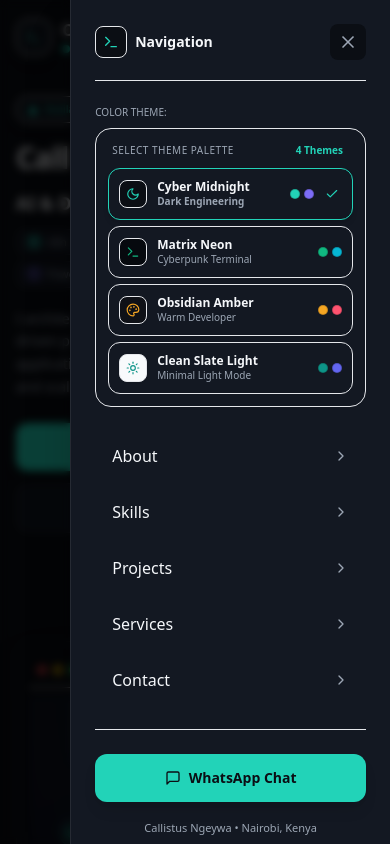
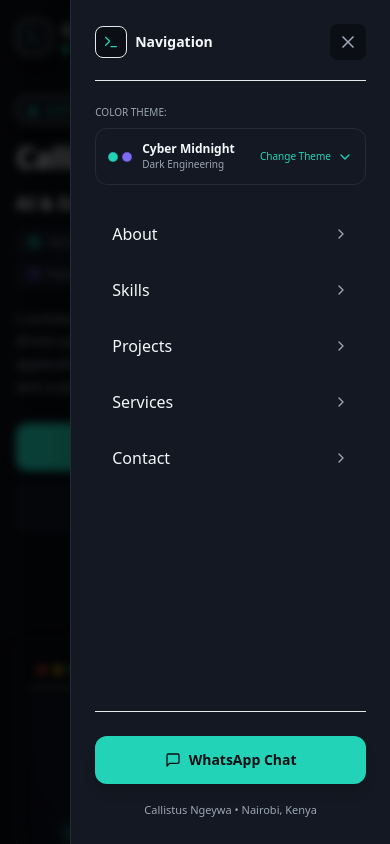
Before and after one commit to Carley505/my-website, a Next.js app: page / in a window 390 px wide. Both pictures are taken after a click on the button "Open Navigation Menu". Shown: the top 844 px of the page. Built offline with nearby package versions, Linux system fonts and the light colour scheme.

Commit message:
Update mobile Theme Toggle to collapsible accordion trigger

```diff
--- a/src/components/ThemeToggle.tsx
+++ b/src/components/ThemeToggle.tsx
@@ -2,7 +2,7 @@
 
 import React, { useState, useEffect } from 'react';
 import { motion, AnimatePresence } from 'framer-motion';
-import { Palette, Check, Moon, Sun, Terminal } from 'lucide-react';
+import { Palette, Check, Moon, Sun, Terminal, ChevronDown } from 'lucide-react';
 
 export type ThemeId = 'cyber-midnight' | 'neon-matrix' | 'obsidian-amber' | 'clean-slate-light';
 
@@ -79,16 +79,57 @@ export const ThemeToggle: React.FC<{ isMobile?: boolean }> = ({ isMobile = false
 
   const activeThemeObj = themeOptions.find((t) => t.id === currentTheme) || themeOptions[0];
 
-  // Mobile Drawer Embedded Layout (Spacious, zero clipping, perfect checkmark alignment)
+  // Mobile Drawer Collapsible Layout (Closed by default, expands on click, spacious layout)
   if (isMobile) {
     return (
-      <div className="w-full space-y-2 bg-brand-bg/40 p-3 rounded-2xl border border-brand-border/80">
-        <div className="flex items-center justify-between px-1 mb-1">
-          <span className="text-[10px] font-mono text-brand-muted uppercase tracking-wider">Select Theme Palette</span>
-          <span className="text-[10px] font-mono text-brand-teal font-bold px-1.5 py-0.5 rounded bg-brand-teal/10">4 Themes</span>
+      <div className="w-full">
+        {/* Trigger Button - Collapsed state */}
+        <button
+          onClick={() => setIsOpen(!isOpen)}
+          className="w-full flex items-center justify-between p-3 rounded-xl bg-brand-bg/60 border border-brand-border hover:border-brand-teal/60 text-brand-text transition-all active:scale-[0.99]"
+          aria-label="Toggle Theme Selector"
+        >
+          <div className="flex items-center gap-2.5">
+            <div className="flex items-center gap-1">
+              <span
+                className="w-2.5 h-2.5 rounded-full border border-black/20"
+                style={{ backgroundColor: activeThemeObj.accentTeal }}
+              />
+              <span
+                className="w-2.5 h-2.5 rounded-full border border-black/20"
+                style={{ backgroundColor: activeThemeObj.accentViolet }}
+              />
+            </div>
+            <div className="text-left">
+              <div className="text-xs font-heading font-bold text-brand-text">{activeThemeObj.name}</div>
+              <div className="text-[10px] font-mono text-brand-muted">{activeThemeObj.category}</div>
+            </div>
           </div>
 
-        <div className="space-y-1.5">
+          <div className="flex items-center gap-1.5 text-brand-teal">
+            <span className="text-[10px] font-mono font-medium">Change Theme</span>
+            <ChevronDown
+              className={`w-4 h-4 transition-transform duration-200 ${isOpen ? 'rotate-180' : ''}`}
+            />
+          </div>
+        </button>
+
+        {/* Expandable Theme Picker Panel */}
+        <AnimatePresence>
+          {isOpen && (
+            <motion.div
+              initial={{ opacity: 0, height: 0 }}
+              animate={{ opacity: 1, height: 'auto' }}
+              exit={{ opacity: 0, height: 0 }}
+              transition={{ duration: 0.25, ease: 'easeInOut' }}
+              className="overflow-hidden mt-2"
+            >
+              <div className="w-full space-y-1.5 bg-brand-bg/80 p-2.5 rounded-2xl border border-brand-border/80 shadow-xl">
+                <div className="flex items-center justify-between px-1 py-1 text-[10px] font-mono text-brand-muted uppercase">
+                  <span>Select Theme Palette</span>
+                  <span className="text-brand-teal font-bold">4 Themes</span>
+                </div>
+
                 {themeOptions.map((theme) => {
                   const isSelected = currentTheme === theme.id;
                   const Icon = theme.icon;
@@ -118,8 +159,14 @@ export const ThemeToggle: React.FC<{ isMobile?: boolean }> = ({ isMobile = false
 
                       <div className="flex items-center gap-2 flex-shrink-0 ml-2">
                         <div className="flex items-center gap-1">
-                    <span className="w-2.5 h-2.5 rounded-full border border-black/20" style={{ backgroundColor: theme.accentTeal }} />
-                    <span className="w-2.5 h-2.5 rounded-full border border-black/20" style={{ backgroundColor: theme.accentViolet }} />
+                          <span
+                            className="w-2.5 h-2.5 rounded-full border border-black/20"
+                            style={{ backgroundColor: theme.accentTeal }}
+                          />
+                          <span
+                            className="w-2.5 h-2.5 rounded-full border border-black/20"
+                            style={{ backgroundColor: theme.accentViolet }}
+                          />
                         </div>
                         {isSelected && (
                           <div className="w-5 h-5 rounded-full bg-brand-teal/20 flex items-center justify-center text-brand-teal">
@@ -131,6 +178,9 @@ export const ThemeToggle: React.FC<{ isMobile?: boolean }> = ({ isMobile = false
                   );
                 })}
               </div>
+            </motion.div>
+          )}
+        </AnimatePresence>
       </div>
     );
   }
```
Lines whose indentation alone changed are shown as unchanged.
